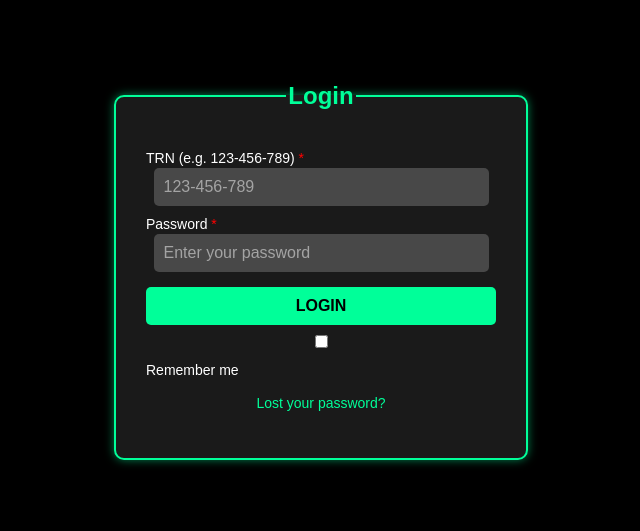
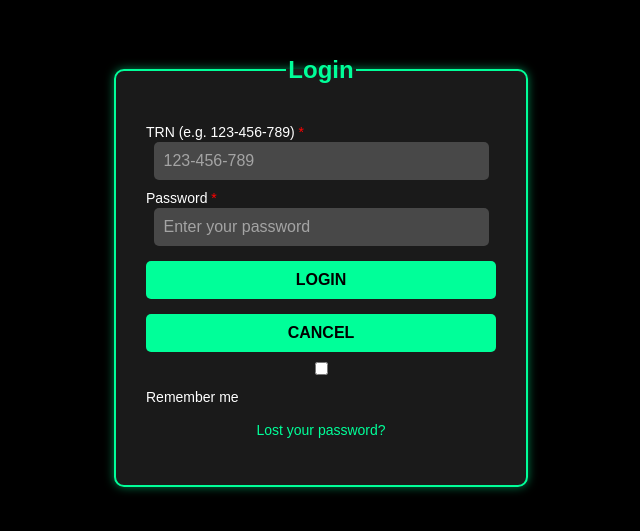
Before and after one commit to corcel2000/GP-IA2-ex., a plain HTML site: page login.html in a window 1280 px wide. Shown: the part 129-660 px from the top of the page, without its empty margins (319-959 px from the left). Drawn offline with Linux system fonts and the light colour scheme.

Commit message:
Update login.html

```diff
--- a/login.html
+++ b/login.html
@@ -19,6 +19,7 @@
                 <input type="password" id="password" name="password" placeholder="Enter your password" required>
 
                 <button type="submit" id="login-btn">LOGIN</button>
+                <button type="reset" id="cancel-btn">CANCEL</button>
                 <input type="checkbox" id="remember"><label for="remember">Remember me</label>
                 <p><a href="#" id="resetLink">Lost your password?</a></p>
             </fieldset>
```
